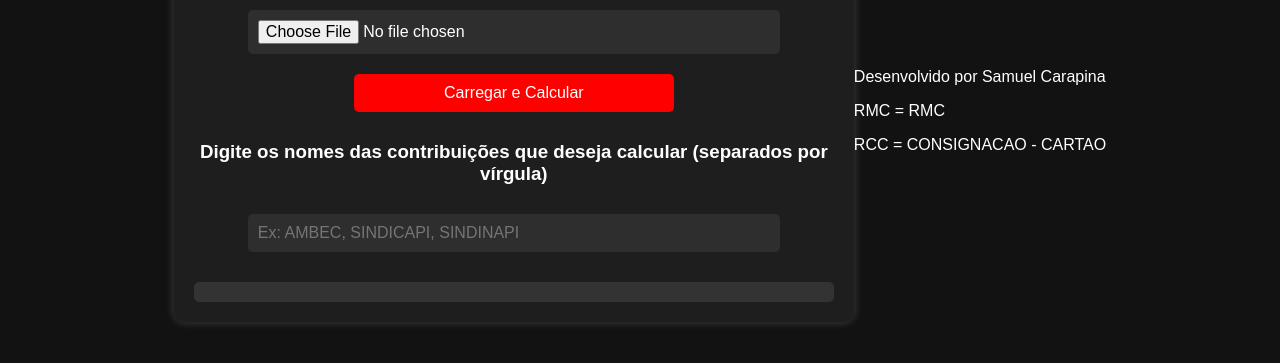
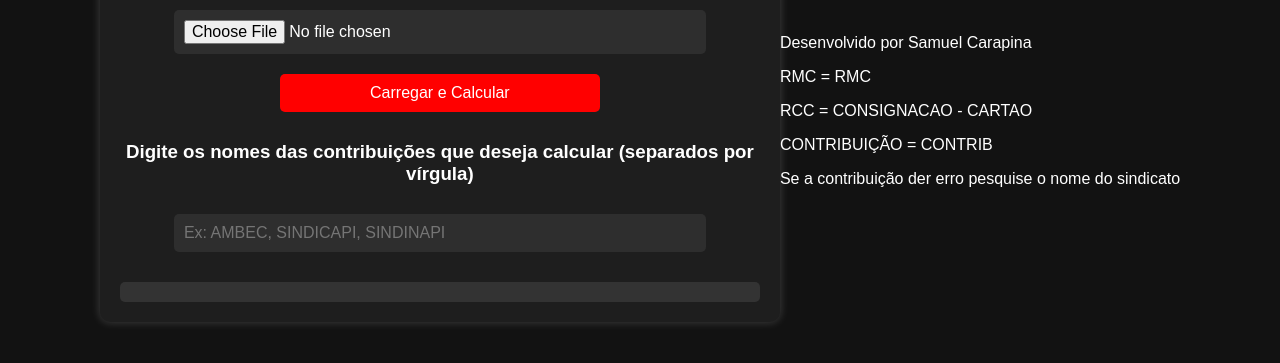
Before and after one commit to Samueldasilvacarapina/calculadora-index-samu, a plain HTML site: page index.html in a window 1280 px wide. Shown: the part 289-652 px from the top of the page. Drawn offline with Linux system fonts and the light colour scheme.

Commit message:
Update index.html

```diff
--- a/index.html
+++ b/index.html
@@ -23,6 +23,8 @@
         <div style="margin-top: 10px;">
             <p>RMC = RMC</p>
             <p>RCC = CONSIGNACAO - CARTAO</p>
+            <p>CONTRIBUIÇÃO = CONTRIB</p>
+            <p>Se a contribuição der erro pesquise o nome do sindicato</p>
         </div>
     </footer>
 
```
